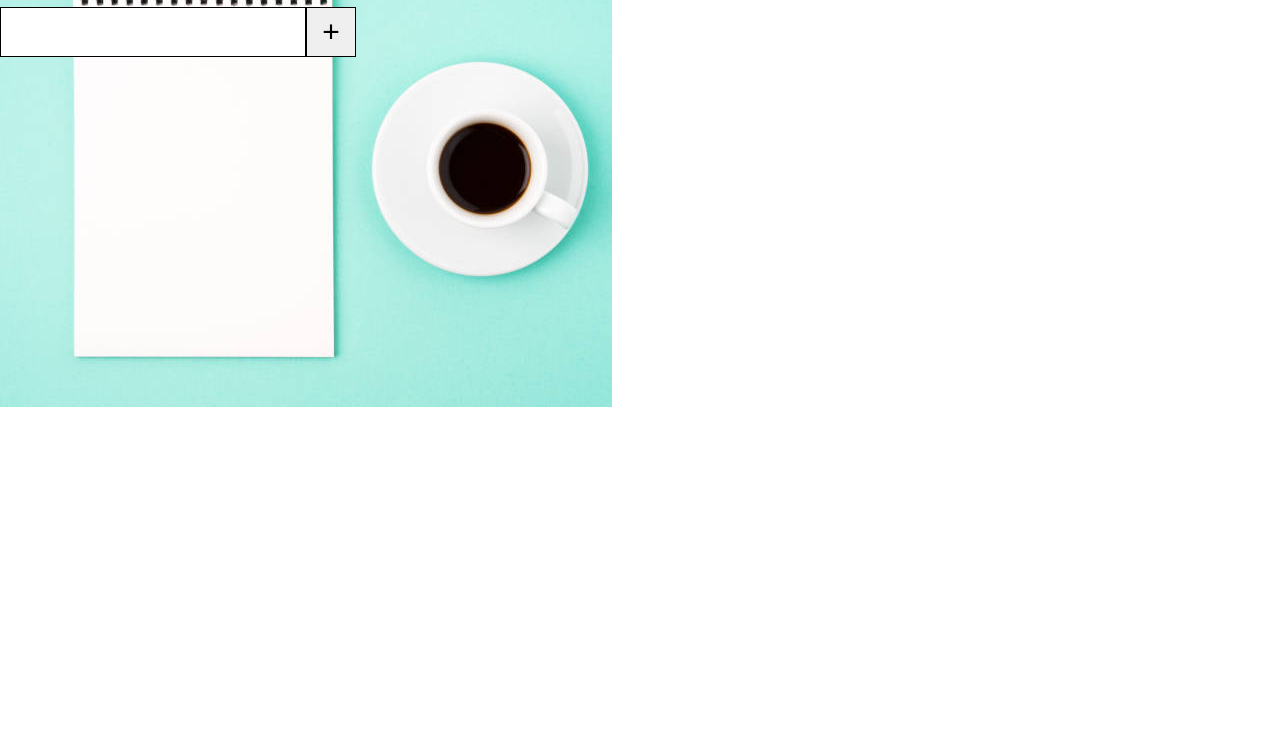
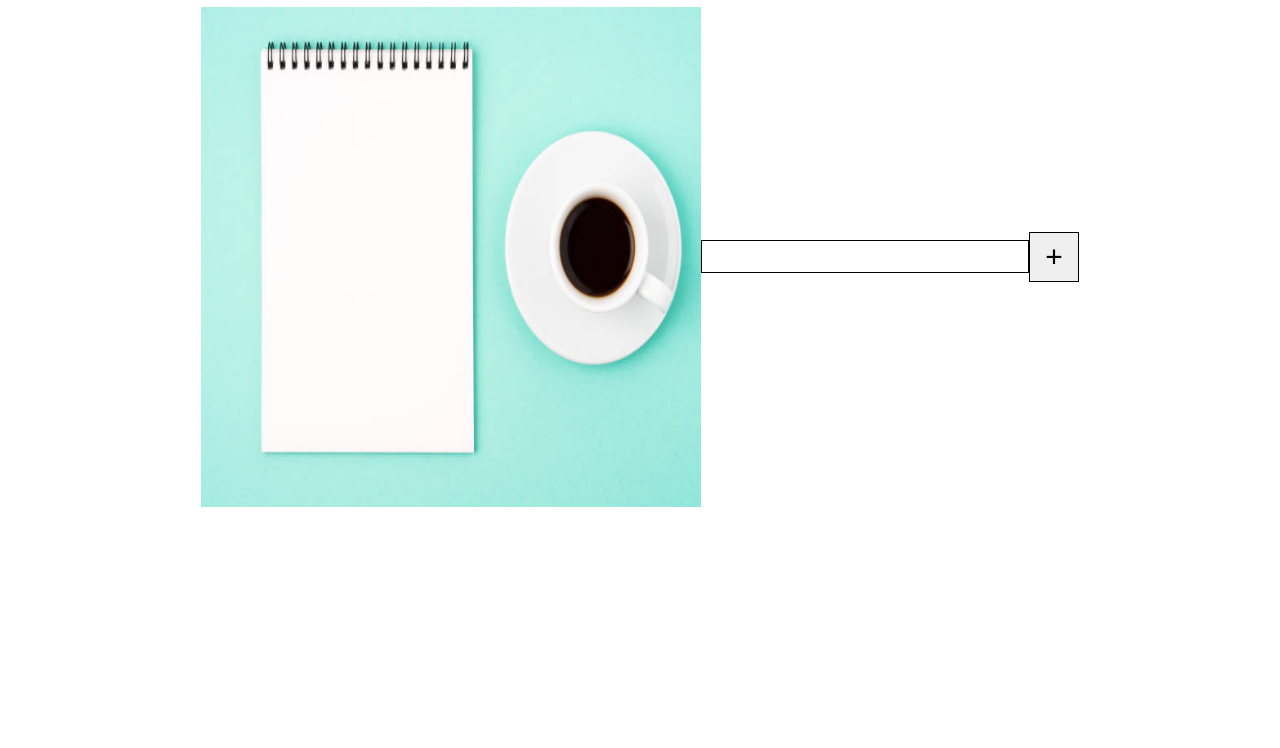
Before and after one commit to bariryan/LaunchingCodeInstitute, a plain HTML site: page index.html in a window 1280 px wide. Shown: the part 73-821 px from the top of the page. Drawn offline with Linux system fonts and the light colour scheme.

Commit message:
added css flexbox

```diff
--- a/index.html
+++ b/index.html
@@ -9,12 +9,16 @@
 <body>
 
     <h1>To Do List</h1>
+
     <div class="container">
+        <img src="paris.jpg" alt="Girl in a jacket" width="500" height="500" >
+    <input id="inputField" type="text"><button id="addToDo">+</button>
+    <div class="to-dos" id="toDoContainer">
 
-        <input id="inputField" type="text"><button id="addToDo">+</button>
-        <div class="to-dos" id="toDoContainer">
 
-        </div>
+
+    </div>
+
     </div>
     <script src="main.js"></script>
 
--- a/style.css
+++ b/style.css
@@ -3,23 +3,23 @@ html, body {
     height: 100%;
     margin: 0 auto;
     font-family: Arial, Helvetica, sans-serif;
-    background-image: url("paris.jpg");
-    background-repeat: no-repeat;
 
 }
 
 .container {
-   position:fixed;
+display: flex;
+align-items: center;
+justify-content: center;
+
 }
 
 #inputField {
-    width: 300px;
-    height: 46px;
+
     border-width: 0;
     border: 1px solid black;
     outline: none;
     font-size: 25px;
-    vertical-align: middle;
+
 }
 
 #addToDo {
```
